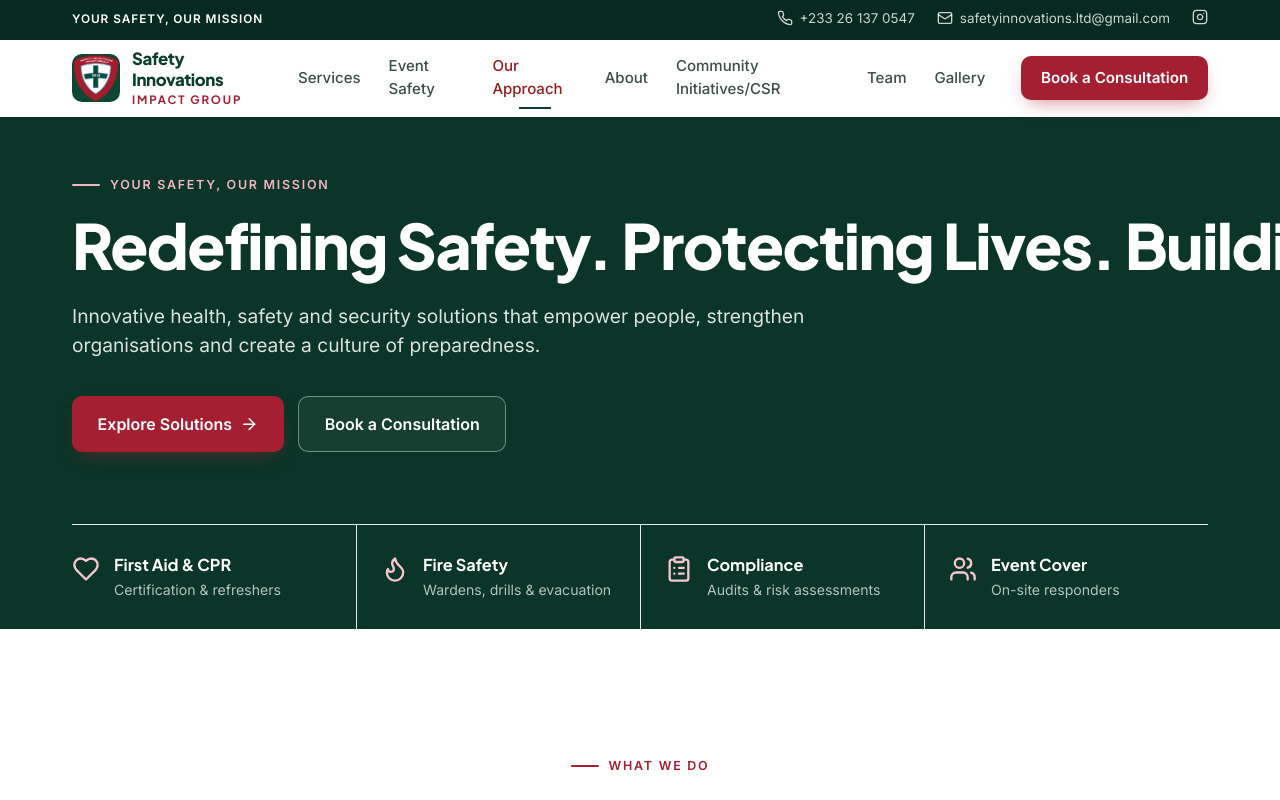
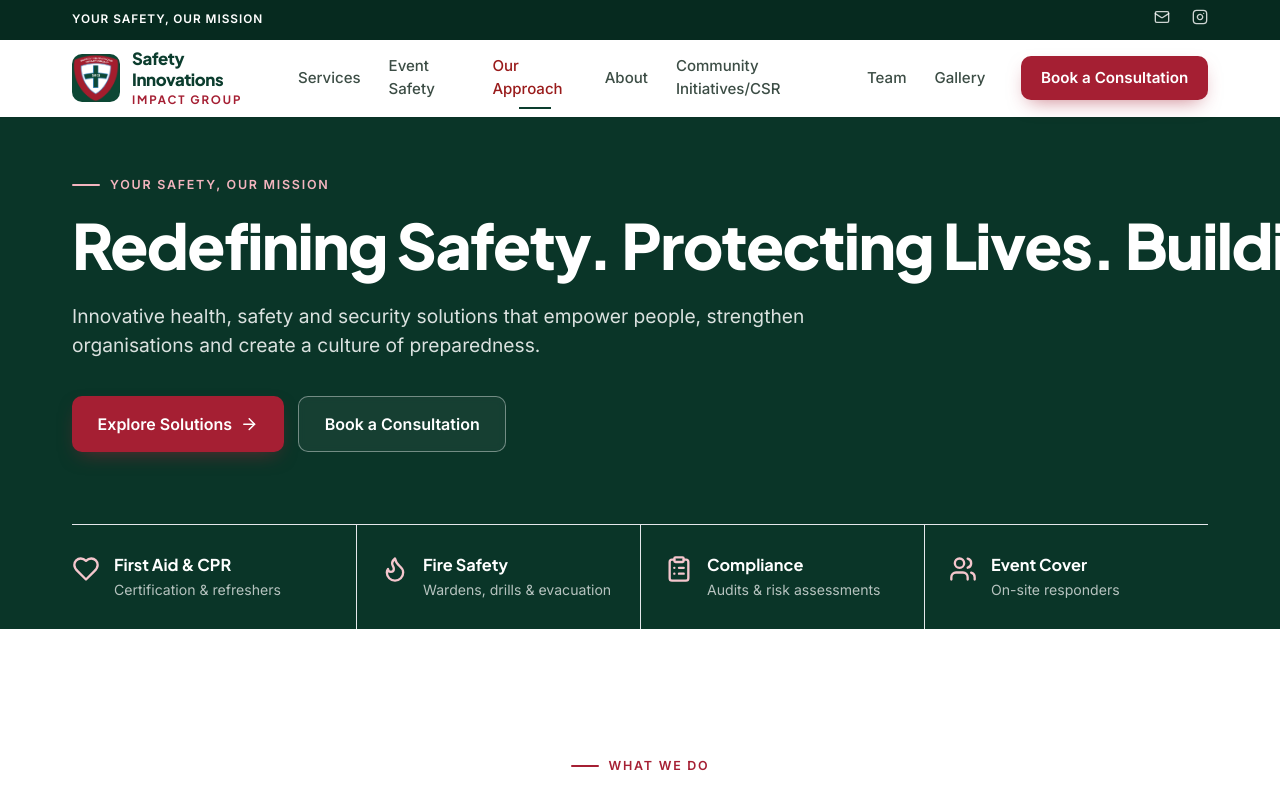
Before and after one commit to athmonsoftware/siigproject, a React (Vite) app: page / in a window 1280 px wide. Shown: the top 800 px of the page. Built offline with nearby package versions, Linux system fonts and the light colour scheme; no server answers; the database is empty.

Commit message:
top bar icons

```diff
--- a/src/App.jsx
+++ b/src/App.jsx
@@ -102,7 +102,7 @@ function Topbar({ contact }) {
           Your Safety, Our Mission
         </p>
         <ul className="flex items-center justify-center gap-4 sm:gap-[22px]">
-          <li>
+          {/* <li>
             <a
               href={`tel:${contact.phone_link}`}
               className="inline-flex items-center gap-[7px] transition hover:text-white"
@@ -110,14 +110,14 @@ function Topbar({ contact }) {
               <Phone className="h-4 w-4" />
               {contact.phone}
             </a>
-          </li>
+          </li> */}
           <li>
             <a
               href={`mailto:${contact.email}`}
               className="inline-flex items-center gap-[7px] transition hover:text-white"
             >
               <Mail className="h-4 w-4" />
-              <span className="hidden sm:inline">{contact.email}</span>
+              {/* <span className="hidden sm:inline">{contact.email}</span> */}
             </a>
           </li>
           <li>
```
